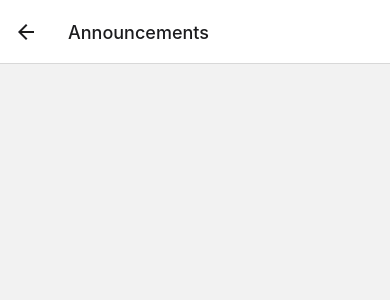
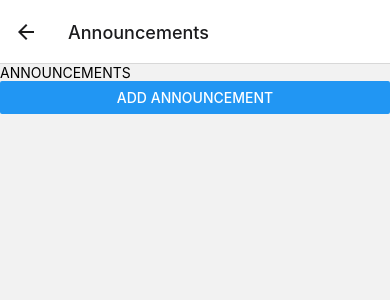
Before and after one commit to isaiahsdp/JesuitApp-zay, a React Native app: screen /Announcements in a window 390 px wide. Shown: the top 300 px of the page. Built offline with nearby package versions, Linux system fonts and the light colour scheme.

Commit message:
Announcement screen groundwork

```diff
--- a/AnnouncementScreen.js
+++ b/AnnouncementScreen.js
@@ -3,6 +3,92 @@ import React, { useState } from 'react'
 
 export default function AnncouncementScreen({ navigation }) {
     return (
-        <></>
+        <AnnouncementScreen/>
     )
 }
+
+const styles = StyleSheet.create({
+    container: {
+      flex: 1,
+      backgroundColor: '#fff',
+      alignItems: 'center',
+      justifyContent: 'center',
+    },
+    announcementContainer: {
+        flexDirection: 'row',
+        backgroundColor: '#fff',
+        borderRadius: 10,
+        padding: 10,
+        marginVertical: 5,
+        alignItems: 'center',
+        justifyContent: 'space-between',
+        shadowColor: "#000",
+        shadowOffset: {
+          width: 0,
+          height: 2,
+        },
+        shadowOpacity: 0.25,
+        shadowRadius: 3.84,
+        elevation: 5,
+      },
+  });
+
+const AnnouncementScreen = () => {
+    const [annoucements, setAnnouncements] = useState({})
+    const [visibleAddAnnouncement, setVisibleAddAnnouncement] = useState(false)
+    const [announcementDateTime, setAnnouncementDateTime] = useState('')
+
+    const createAnnouncement = (announcementDateTime, user, title, content) => {
+        const newAnnouncements = {
+          ...announcements,
+          [announcementDateTime]: [
+            ...(announcements[announcementDateTime] || []),
+            {
+              id: Date.now(),
+              user: user,
+              title: title,
+              content: content,
+            },
+          ],
+        };
+        setAnnouncements(newAnnouncements);
+      };
+
+    const showAddAnnouncementModal = () => setVisibleAddAnnouncement(true)
+    const hideAddAnnouncementModal = () => setVisibleAddAnnouncement(false)
+
+
+    return (
+
+        <View>
+            <View>
+
+            <Text>ANNOUNCEMENTS</Text>
+            {annoucements[announcementDateTime] &&
+                announcements[announcementDateTime].map((announcement, index) => {
+                    <View key={index} style={styles.announcementContainer}>
+                        <View style = {{ flex: 1}}>
+                            <Text> {announcement.user}</Text>
+                            <Text> {announcement.title}</Text>
+                            <Text> {announcement.content}</Text>
+                        </View>
+                    </View>
+                    }
+                )
+            }
+            </View>
+            <Button title="Add Announcement" onPress={showAddAnnouncementModal}/>
+
+
+            <Modal
+            visible={visibleAddAnnouncement}
+            animationType='slide'
+            >
+                <Button title="Done" onPress={hideAddAnnouncementModal}/>
+
+            </Modal>
+
+        </View>
+    )
+
+}
```
